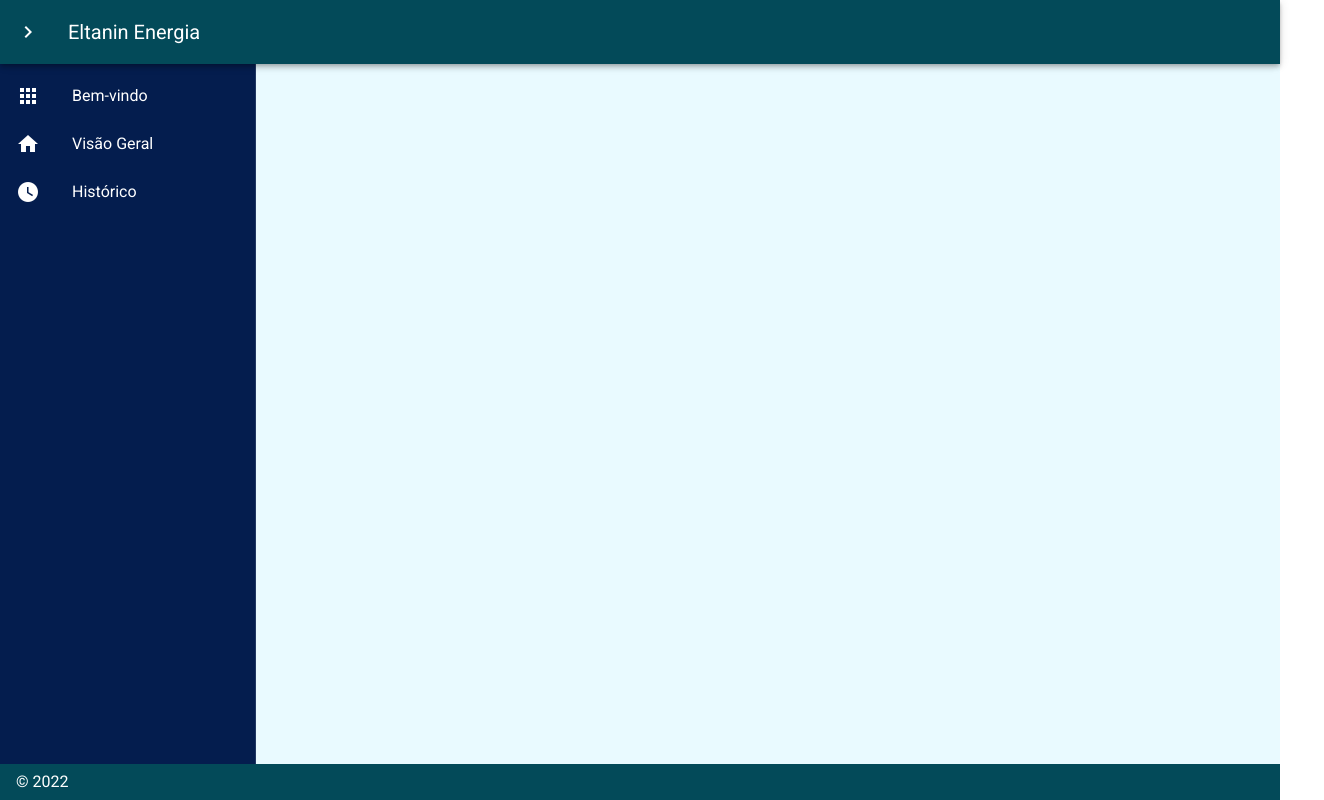
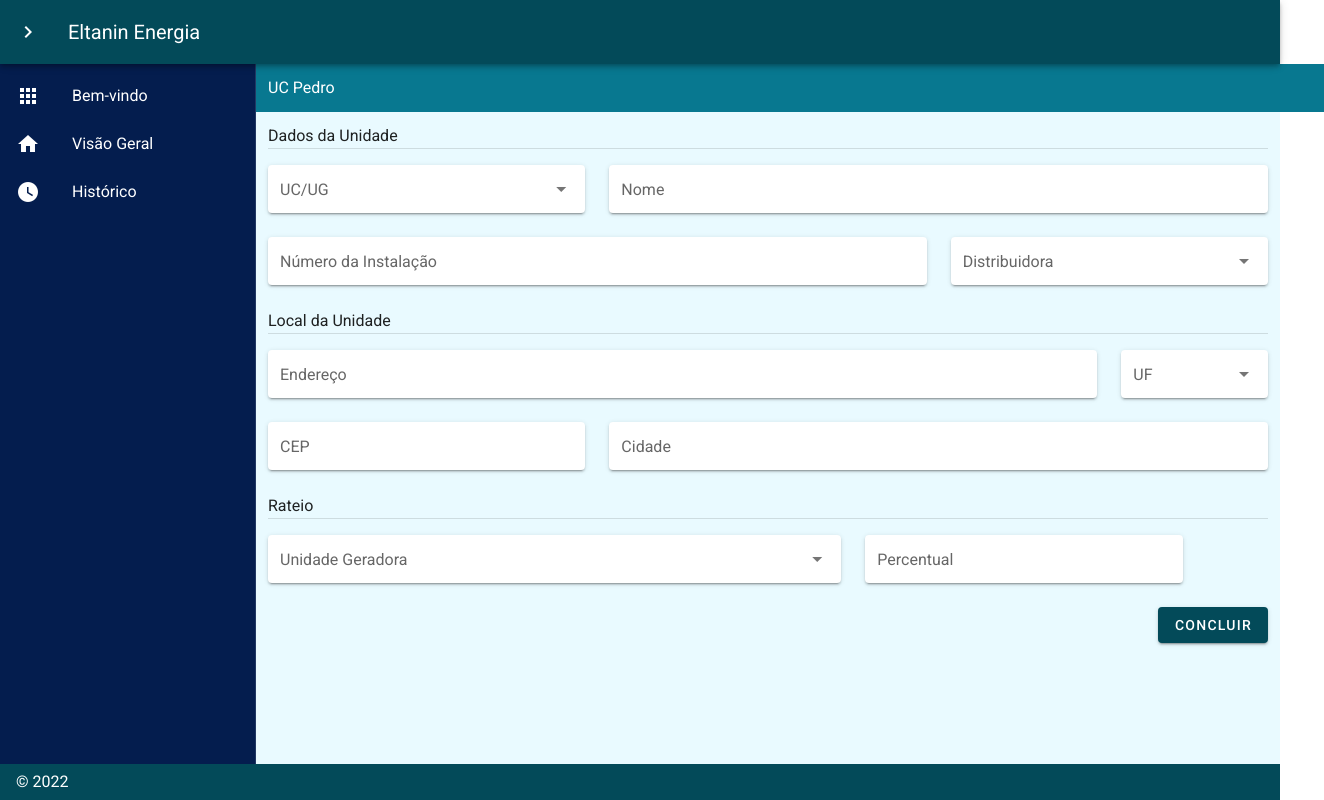
Before and after one commit to airtonsoliveira/eltanin-front, a Nuxt app: page /unit in a window 1280 px wide. Shown: the whole page, 1324 px wide, since content can reach past the window. Built offline with nearby package versions, Linux system fonts and the light colour scheme.

Commit message:
feat: new pages navigation

```diff
--- a/pages/index.vue
+++ b/pages/index.vue
@@ -1,9 +1,7 @@
 <template>
   <v-row justify="center" align="center" class="mt-6">
     <v-col cols=4>
-      <ApiUserGet
-        @done="onDoneHello"
-      ></ApiUserGet>
+      <ApiUserGet @done="onDoneHello"></ApiUserGet>
       <v-card color="#EAECFF" height="600px">
         <v-row align="center" class="pa-4 fill-height">
           <v-col class="subtitle-1 text-center black--text">
@@ -52,7 +50,7 @@
         <v-row justify="center">
           <v-col class="pb-10" cols="4">
             <v-btn block outlined text class="text-none" color="primary" height="50px" style="background-color: #fff"
-              nuxt to="/userRegistration?nada=nada">
+              nuxt to="/signIn">
               Cadastrar-se
             </v-btn>
           </v-col>
@@ -139,7 +137,7 @@ export default {
       }
     },
 
-    onDoneHello(data){
+    onDoneHello(data) {
       console.log(data)
       this.hello = data?.data
     }
--- a/pages/invoice.vue
+++ b/pages/invoice.vue
@@ -206,6 +206,7 @@
                             color="#3A416A"
                             class="text-none text-center title"
                             height="120px"
+                            to="/unit"
                         >
                             <v-icon large right>
                                 mdi-home-edit
--- /dev/null
+++ b/pages/invoiceInput.vue
@@ -0,0 +1,120 @@
+<template>
+    <div>
+        <v-row class="mx-n14" style="backgroundColor: #087890">
+            <v-col class="pl-14 white--text">
+                Adicionar nova fatura
+            </v-col>
+        </v-row>
+        <v-row>
+            <v-col>
+                <v-select hide-details solo itemText='text' itemValue='value' label='Unidade' :items="optionsUnitType">
+                </v-select>
+            </v-col>
+        </v-row>
+        <v-row>
+            <v-col>
+                <v-select hide-details solo itemText='text' itemValue='value' label='Distribuidora' :items="optionsUnitType">
+                </v-select>
+            </v-col>
+        </v-row>
+        <v-row>
+            <v-col cols="6">
+                <v-select hide-details solo itemText='text' itemValue='value' label='Mês Referência' :items="optionsUnitType">
+                </v-select>
+            </v-col>
+            <v-col cols="6">
+                <v-select hide-details solo itemText='text' itemValue='value' label='Ano Referência' :items="optionsDistributor">
+                </v-select>
+            </v-col>
+        </v-row>
+        <v-row>
+            <v-col align="end">
+                <v-btn dark color="#034a59">
+                    Concluir
+                </v-btn>
+            </v-col>
+        </v-row>
+    </div>
+</template>
+
+<script>
+import { formatDateExtended } from '@/util/util'
+export default {
+    name: 'InvoicePage',
+
+    data() {
+        return {
+            mensagem: 'Nada',
+            pathMonth: null,
+            tab: 0,
+            optionsDistributor: [
+                {
+                    text: 'Enel',
+                    value: 1
+                },
+                {
+                    text: 'Energisa',
+                    value: 2
+                }
+            ],
+            optionsUnitType: [
+                {
+                    text: 'UC',
+                    value: 1
+                },
+                {
+                    text: 'UG',
+                    value: 2
+                }
+            ],
+            optionsUF: [
+                {
+                    text: 'SP',
+                    value: 1
+                },
+                {
+                    text: 'MG',
+                    value: 2
+                }
+            ],
+            ucData: [
+                {
+                    name: 'Nº instalação',
+                    value: '940259574'
+                },
+                {
+                    name: 'Início vigência',
+                    value: '01/10/2022'
+                }
+            ],
+            rules: [
+                'Energia compensada deveria existir',
+                'Energia compensada maior que consumo',
+                'Injeção maior que consumo, porém o saldo de créditos não aumentou.',
+                'Energia consumida não compensada, apesar de injeção ou créditos.'
+            ]
+        }
+    },
+
+    watch: {
+        $route: {
+            immediate: true,
+            handler(val) {
+                this.pathMonth = val.query.month
+            }
+        }
+    },
+
+    computed: {
+        selectedMonth() {
+            let pathMonth = 202203
+            const selectedMonth = this.months.filter((el) => { return el.yearMonth === pathMonth })
+            return selectedMonth[0]
+        }
+    },
+
+    methods: {
+        formatDateExtended
+    }
+};
+</script>
--- a/pages/overview.vue
+++ b/pages/overview.vue
@@ -85,6 +85,7 @@
                     color="#1E1E1E"
                     class="text-none text-center white--text"
                     height="100px"
+                    to="/invoiceInput"
                 >
                     <v-icon right large>
                         mdi-receipt-text-plus
@@ -101,6 +102,7 @@
                     color="#3A416A"
                     class="text-none text-center white--text"
                     height="100px"
+                    to="/unit"
                 >
                     <v-icon right large>
                         mdi-home-plus
--- a/pages/userRegistration.vue
+++ b/pages/signIn.vue
@@ -16,7 +16,7 @@
                         </v-row>
                         <v-row justify="center">
                             <v-col cols="10">
-                                <v-text-field background-color="#fff" outlined label="E-mail"></v-text-field>
+                                <v-text-field background-color="#fff" outlined label="E-mail" type="email"></v-text-field>
                             </v-col>
                         </v-row>
                         <v-row justify="center">
@@ -26,7 +26,7 @@
                         </v-row>
                         <v-row justify="center">
                             <v-col cols="10">
-                                <v-text-field background-color="#fff" outlined label="CPF/CNPJ"></v-text-field>
+                                <v-text-field background-color="#fff" outlined label="CPF/CNPJ" type="text"></v-text-field>
                             </v-col>
                         </v-row>
                     </v-col>
@@ -65,7 +65,7 @@
 
 <script>
 export default {
-    name: 'userRegistrationPage',
+    name: 'signInPage',
 
     data() {
         return {
--- /dev/null
+++ b/pages/unit.vue
@@ -0,0 +1,156 @@
+<template>
+    <div>
+        <v-row class="mx-n14" style="backgroundColor: #087890">
+            <v-col class="pl-14 white--text">
+                UC Pedro
+            </v-col>
+        </v-row>
+        <v-row>
+            <v-col>
+                Dados da Unidade
+            </v-col>
+        </v-row>
+        <v-divider class="pa-2"></v-divider>
+        <v-row>
+            <v-col cols="4">
+                <v-select hide-details solo itemText='text' itemValue='value' label='UC/UG' :items="optionsUnitType">
+                </v-select>
+            </v-col>
+            <v-col cols="8">
+                <v-text-field hide-details solo label='Nome' placeholder='Nome'></v-text-field>
+            </v-col>
+            <v-col cols="8">
+                <v-text-field hide-details solo label='Número da Instalação' placeholder='Número da Instalação'></v-text-field>
+            </v-col>
+            <v-col cols=4>
+                <v-select hide-details solo itemText='text' itemValue='value' label='Distribuidora' :items="optionsDistributor">
+                </v-select>
+            </v-col>
+        </v-row>
+        <v-row>
+            <v-col>
+                Local da Unidade
+            </v-col>
+        </v-row>
+        <v-divider class="pa-2"></v-divider>
+        <v-row>
+            <v-col cols="10">
+                <v-text-field hide-details solo label='Endereço' placeholder='Endereço'></v-text-field>
+            </v-col>
+            <v-col cols=2>
+                <v-select hide-details solo itemText='text' itemValue='value' label='UF' :items="optionsUF">
+                </v-select>
+            </v-col>
+            <v-col cols="4">
+                <v-text-field hide-details solo label='CEP' placeholder='CEP'></v-text-field>
+            </v-col>
+            <v-col cols="8">
+                <v-text-field hide-details solo label='Cidade' placeholder='Cidade'></v-text-field>
+            </v-col>
+        </v-row>
+        <v-row>
+            <v-col>
+                Rateio
+            </v-col>
+        </v-row>
+        <v-divider class="pa-2"></v-divider>
+        <v-row>
+            <v-col cols="7">
+                <v-select hide-details solo itemText='text' itemValue='value' label='Unidade Geradora' :items="optionsUnitType">
+                </v-select>
+            </v-col>
+            <v-col cols="4">
+                <v-text-field hide-details solo label='Percentual' placeholder='Percentual'></v-text-field>
+            </v-col>
+        </v-row>
+        <v-row>
+            <v-col align="end">
+                <v-btn dark color="#034a59">
+                    Concluir
+                </v-btn>
+            </v-col>
+        </v-row>
+    </div>
+</template>
+
+<script>
+import { formatDateExtended } from '@/util/util'
+export default {
+    name: 'InvoicePage',
+
+    data() {
+        return {
+            mensagem: 'Nada',
+            pathMonth: null,
+            tab: 0,
+            optionsDistributor: [
+                {
+                    text: 'Enel',
+                    value: 1
+                },
+                {
+                    text: 'Energisa',
+                    value: 2
+                }
+            ],
+            optionsUnitType: [
+                {
+                    text: 'UC',
+                    value: 1
+                },
+                {
+                    text: 'UG',
+                    value: 2
+                }
+            ],
+            optionsUF: [
+                {
+                    text: 'SP',
+                    value: 1
+                },
+                {
+                    text: 'MG',
+                    value: 2
+                }
+            ],
+            ucData: [
+                {
+                    name: 'Nº instalação',
+                    value: '940259574'
+                },
+                {
+                    name: 'Início vigência',
+                    value: '01/10/2022'
+                }
+            ],
+            rules: [
+                'Energia compensada deveria existir',
+                'Energia compensada maior que consumo',
+                'Injeção maior que consumo, porém o saldo de créditos não aumentou.',
+                'Energia consumida não compensada, apesar de injeção ou créditos.'
+            ]
+        }
+    },
+
+    watch: {
+        $route: {
+            immediate: true,
+            handler(val) {
+                this.pathMonth = val.query.month
+            }
+        }
+    },
+
+    computed: {
+        selectedMonth() {
+            let pathMonth = 202203
+            const selectedMonth = this.months.filter((el) => { return el.yearMonth === pathMonth })
+            return selectedMonth[0]
+        }
+    },
+
+    methods: {
+        formatDateExtended
+    }
+};
+</script>
```
